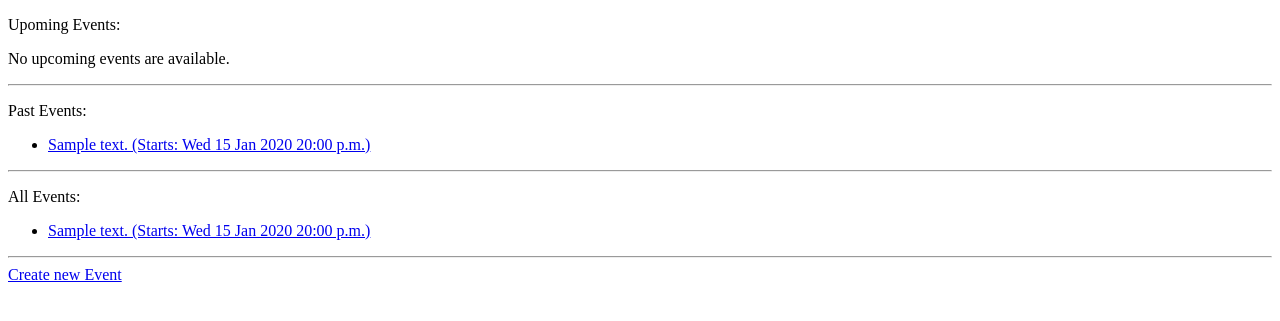
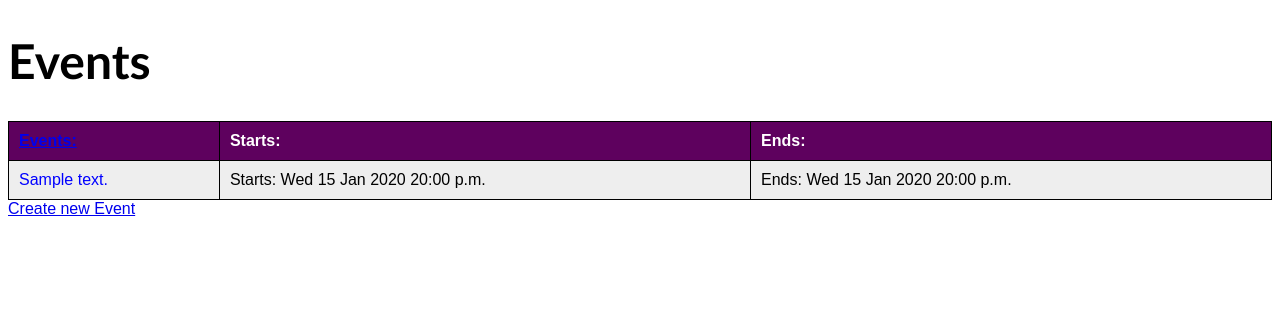
Before and after one commit to ZephCreations/ZOPA, a Django app: page /events/ in a window 1280 px wide. Shown: the top 321 px of the page. Run offline with Django 3.2, Linux system fonts and the light colour scheme; tables that the repository leaves empty hold one stand-in row (values such as "Sample post").

Commit message:
Added static CSS file

```diff
--- /dev/null
+++ b/ZOPA/events/static/events/style.css
@@ -0,0 +1,41 @@
+body {
+    font-family: Arial, sans-serif;
+}
+h1 {
+    font-family: "Calibri";
+    font-size: 48px;
+}
+
+/* Table */
+table {
+  width:100%;
+  padding-left: 10px;
+}
+table, th, td {
+  border: 1px solid black;
+  border-collapse: collapse;
+}
+th, td {
+  padding: 10px;
+  text-align: left;
+}
+tr:nth-child(even) {
+  background-color: #eee;
+}
+tr:nth-child(odd) {
+ background-color: #fff;
+}
+th {
+  background-color: #5e015e;
+  color: white;
+}
+td a:link, a:visited {
+    text-decoration: none;
+    color: blue;
+}
+td a:hover {
+    color: darkblue;
+}
+td a:active {
+    text-decoration: underline;
+}
--- a/ZOPA/events/templates/events/index.html
+++ b/ZOPA/events/templates/events/index.html
@@ -3,46 +3,35 @@
 <head>
     <meta charset="UTF-8">
     <title>Events Index</title>
+    {% load static %}
+
+    <link rel="stylesheet" type="text/css" href="{% static 'events/style.css' %}">
 </head>
 <body>
+<h1>Events</h1>
+<table>
 
-<p>Upoming Events:</p>
-{% if upcoming_events %}
-    <ul>
-    {% for event in upcoming_events %}
-        <li><a href="{% url 'events:detail' event.id %}">{{ event.event_text }} (Starts: {{ event.start_date|date:"D d M Y" }} {{ event.start_date|time:"H:i a" }})</a></li>
-    {% endfor %}
-    </ul>
-{% else %}
-    <p>No upcoming events are available.</p>
-{% endif %}
+    <tr>
+        <th><a href="?o=1">Events:</a></th>
+        <th>Starts:</th>
+        <th>Ends:</th>
+    </tr>
 
-<hr>
-<p>Past Events:</p>
-{% if past_events %}
+    {% if events_list_all %}
+        {% for event in events_list_all %}
+            <tr>
+            <td><a href="{% url 'events:detail' event.id %}">{{ event.event_text }}</a></td>
+            <td>Starts: {{ event.start_date|date:"D d M Y" }} {{ event.start_date|time:"H:i a" }}</td>
+            <td>Ends: {{ event.end_date|date:"D d M Y" }} {{ event.end_date|time:"H:i a" }}</td>
+            </tr>
+        {% endfor %}
+    {% else %}
+        <p>No events are available.</p>
+    {% endif %}
 
-    <ul>
-    {% for event in past_events %}
-        <li><a href="{% url 'events:detail' event.id %}">{{ event.event_text }} (Starts: {{ event.start_date|date:"D d M Y" }} {{ event.start_date|time:"H:i a" }})</a></li>
-    {% endfor %}
-    </ul>
-{% else %}
-    <p>No past events are available.</p>
-{% endif %}
+</table>
 
-<hr>
-<p>All Events:</p>
-{% if events_list_all %}
-    <ul>
-    {% for event in events_list_all %}
-        <li><a href="{% url 'events:detail' event.id %}">{{ event.event_text }} (Starts: {{ event.start_date|date:"D d M Y" }} {{ event.start_date|time:"H:i a" }})</a></li>
-    {% endfor %}
-    </ul>
-{% else %}
-    <p>No events are available.</p>
-{% endif %}
 
-<hr>
 <a href="{% url 'events:create_event' %}">Create new Event</a>
 </body>
 </html>
--- a/ZOPA/events/views.py
+++ b/ZOPA/events/views.py
@@ -17,13 +17,13 @@ class IndexView(generic.ListView):
     def get_queryset(self):
         return Event.objects.order_by('-start_date')
 
-    def get_context_data(self, *args, **kwargs):
+    """def get_context_data(self, *args, **kwargs):
         context = super().get_context_data(*args, **kwargs)
         print(timezone.now())
         context['past_events'] = Event.objects.filter(end_date__date__lte=timezone.now())
         context['upcoming_events'] = Event.objects.filter(start_date__date__gte=timezone.now())
 
-        return context
+        return context"""
 
 
 class DetailView(generic.DetailView):
```
